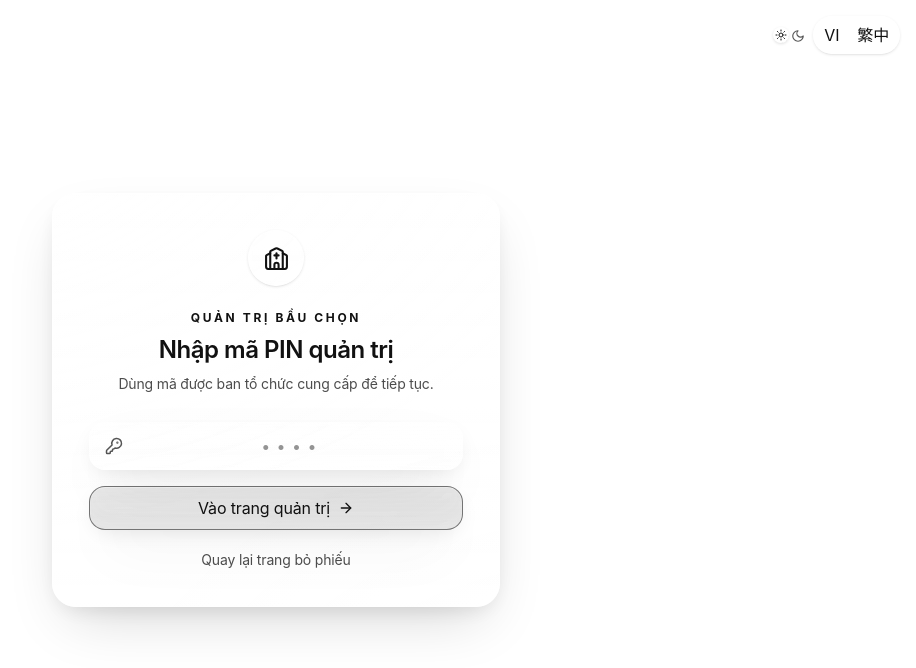
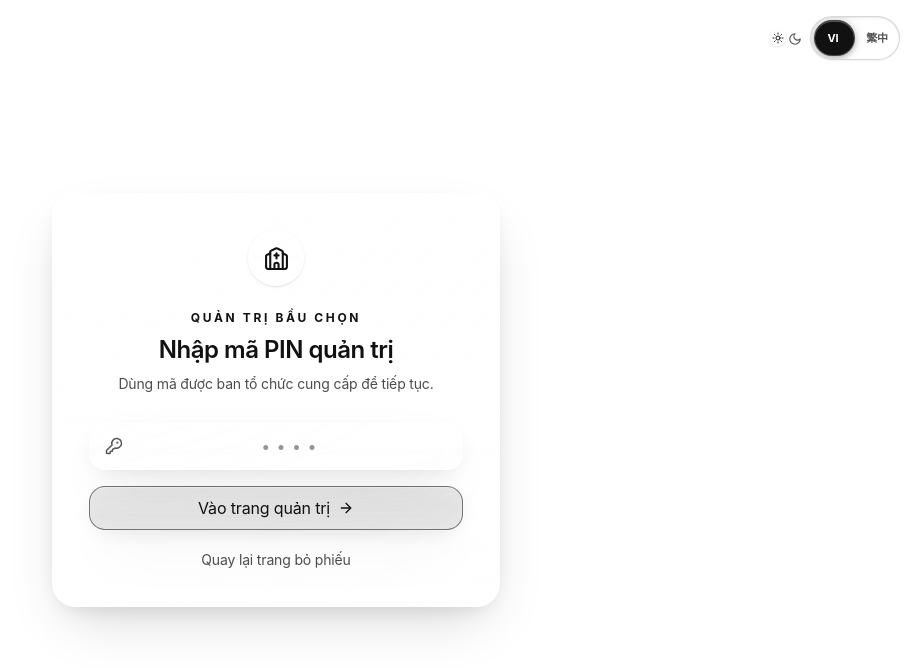
Before and after one commit to TaDat10062002/church-leader-votes, a Next.js app: page /admin in a window 1280 px wide. Shown: the top 668 px of the page, without its empty margins (364-1280 px from the left). Built offline with nearby package versions, Linux system fonts and the light colour scheme; no server answers.

Commit message:
update liquid ui glass

```diff
--- a/src/app/globals.css
+++ b/src/app/globals.css
@@ -222,6 +222,86 @@ a:focus-visible, button:focus-visible, select:focus-visible, input:focus-visible
 }
 
 .appearance-controls { display: inline-flex; flex-shrink: 0; align-items: center; gap: .25rem; }
+.locale-switch {
+  position: relative;
+  display: inline-flex;
+  width: 5.625rem;
+  height: 2.75rem;
+  flex: 0 0 auto;
+  align-items: center;
+  justify-content: space-between;
+  overflow: hidden;
+  border: 1px solid color-mix(in srgb, var(--app-ink) 16%, transparent);
+  border-radius: 999px;
+  padding: 0;
+  box-shadow: inset 0 1px 2px color-mix(in srgb, var(--app-ink) 10%, transparent),
+    0 1px 2px color-mix(in srgb, var(--app-ink) 6%, transparent);
+}
+.locale-switch-thumb {
+  position: absolute;
+  z-index: 0;
+  top: 3px;
+  bottom: 3px;
+  left: 3px;
+  width: calc(50% - 3px);
+  border: 1px solid color-mix(in srgb, var(--app-page-color) 22%, transparent);
+  border-radius: 999px;
+  background: var(--app-ink);
+  box-shadow: 0 2px 5px color-mix(in srgb, var(--app-ink) 24%, transparent),
+    0 0 12px color-mix(in srgb, var(--app-ink) 16%, transparent),
+    inset 0 1px 0 color-mix(in srgb, var(--app-page-color) 28%, transparent);
+  overflow: hidden;
+  pointer-events: none;
+}
+.locale-switch-glint,
+.segmented-switch-glint {
+  position: absolute;
+  top: -40%;
+  bottom: -40%;
+  left: 0;
+  width: 38%;
+  border-radius: inherit;
+  filter: blur(1.5px);
+  pointer-events: none;
+}
+.locale-switch-glint {
+  background: linear-gradient(105deg, transparent, color-mix(in srgb, var(--app-page-color) 58%, transparent), transparent);
+}
+.segmented-switch-thumb { overflow: hidden; }
+.segmented-switch-glint {
+  background: linear-gradient(105deg, transparent, color-mix(in srgb, var(--foreground) 14%, transparent), transparent);
+}
+.locale-switch-option {
+  position: relative;
+  z-index: 1;
+  display: inline-flex;
+  width: 2.75rem;
+  height: 2.75rem;
+  flex: 0 0 2.75rem;
+  align-items: center;
+  justify-content: center;
+  border: 0;
+  border-radius: 999px;
+  padding: .25rem;
+  color: var(--app-muted);
+  font-size: .6875rem;
+  font-weight: 700;
+  line-height: 1;
+  cursor: pointer;
+  transition: color .18s ease, background-color .18s ease, border-color .18s ease,
+    box-shadow .18s ease, transform .18s ease;
+}
+.locale-switch-option:hover:not([aria-pressed="true"]) {
+  color: var(--app-ink);
+  background: color-mix(in srgb, var(--app-ink) 7%, transparent);
+}
+.locale-switch-option[aria-pressed="true"] {
+  color: var(--app-page-color);
+  background: transparent;
+}
+@media (prefers-reduced-motion: reduce) {
+  .locale-switch-option, .locale-switch-thumb { transition: none; }
+}
 .theme-control--floating { position: absolute; z-index: 5; right: 1rem; top: 1rem; }
 .icon-switch-control {
   position: relative;
--- a/src/components/theme/theme-control.tsx
+++ b/src/components/theme/theme-control.tsx
@@ -56,9 +56,34 @@ export function ThemeControl({ className }: { className?: string }) {
         </AnimatePresence>
       </motion.span>
   </motion.button>
-    <div className={glassClassName("subtle", "flex items-center gap-0.5 rounded-full p-0.5")} role="group" aria-label={t("language")}>
-      <button type="button" aria-label={t("languageVi")} aria-pressed={locale === "vi"} onClick={() => setLocale("vi")} className="rounded-full px-2 py-1 text-[10px] font-semibold text-ink aria-pressed:bg-white/60 sm:text-xs">VI</button>
-      <button type="button" aria-label={t("languageZhTw")} aria-pressed={locale === "zh-TW"} onClick={() => setLocale("zh-TW")} className="rounded-full px-2 py-1 text-[10px] font-semibold text-ink aria-pressed:bg-white/60 sm:text-xs">繁中</button>
+    <div className={glassClassName("subtle", "locale-switch")} role="group" aria-label={t("language")}>
+      <motion.span
+        aria-hidden="true"
+        className="locale-switch-thumb"
+        initial={false}
+        animate={{ x: locale === "zh-TW" ? 44 : 0 }}
+        transition={reduceMotion ? { duration: 0 } : {
+          type: "spring",
+          stiffness: 520,
+          damping: 34,
+          mass: 0.55,
+        }}
+      >
+        {!reduceMotion && (
+          <AnimatePresence initial={false}>
+            <motion.span
+              key={locale}
+              className="locale-switch-glint"
+              initial={{ x: "-140%", opacity: 0 }}
+              animate={{ x: "320%", opacity: [0, 0.65, 0] }}
+              exit={{ opacity: 0 }}
+              transition={{ duration: 0.65, ease: "easeInOut" }}
+            />
+          </AnimatePresence>
+        )}
+      </motion.span>
+      <button type="button" aria-label={t("languageVi")} aria-pressed={locale === "vi"} onClick={() => setLocale("vi")} className="locale-switch-option">VI</button>
+      <button type="button" aria-label={t("languageZhTw")} aria-pressed={locale === "zh-TW"} onClick={() => setLocale("zh-TW")} className="locale-switch-option">繁中</button>
     </div>
   </div>;
 }
--- a/src/components/ui/glass-header.tsx
+++ b/src/components/ui/glass-header.tsx
@@ -18,7 +18,7 @@ export function GlassHeader({
     >
       <GlassSurface
         glassVariant="liquid-refract"
-        className="flex w-full min-w-0 flex-nowrap items-center justify-between gap-2 rounded-full px-2 py-2 sm:flex-wrap sm:gap-3 sm:px-4 sm:py-3"
+        className="flex w-full min-w-0 flex-nowrap items-center justify-between gap-2 rounded-full px-2 py-1.5 sm:flex-wrap sm:gap-3 sm:px-4 sm:py-2.5"
       >
         {children}
         <ThemeControl />
--- /dev/null
+++ b/src/components/ui/segmented-switch.tsx
@@ -0,0 +1,113 @@
+"use client";
+
+import { Tabs } from "@base-ui/react/tabs";
+import { AnimatePresence, motion, useReducedMotion } from "motion/react";
+import { useId, useState, type ReactNode } from "react";
+import { cn } from "@/lib/utils";
+
+export type SegmentedSwitchTab<T extends string = string> = {
+  value: T;
+  label: ReactNode;
+  content: ReactNode;
+};
+
+export type SegmentedSwitchProps<T extends string = string> = {
+  tabs: SegmentedSwitchTab<T>[];
+  value?: T;
+  defaultValue?: T;
+  onValueChange?: (value: T) => void;
+  className?: string;
+};
+
+export function SegmentedSwitch<T extends string = string>({
+  tabs,
+  value,
+  defaultValue,
+  onValueChange,
+  className,
+}: SegmentedSwitchProps<T>) {
+  const id = useId();
+  const reduceMotion = useReducedMotion();
+  const [uncontrolledValue, setUncontrolledValue] = useState<T | undefined>(
+    () => defaultValue ?? tabs[0]?.value,
+  );
+  const selectedValue = value !== undefined ? value : uncontrolledValue;
+  const activeTab = tabs.find((tab) => tab.value === selectedValue) ?? tabs[0];
+
+  const handleValueChange = (nextValue: unknown) => {
+    const next = nextValue as T;
+    if (value === undefined) setUncontrolledValue(next);
+    onValueChange?.(next);
+  };
+
+  const enter = reduceMotion
+    ? { opacity: 0, y: 0, scale: 1 }
+    : { opacity: 0, y: 8, scale: 0.98 };
+  const shown = { opacity: 1, y: 0, scale: 1 };
+  const leave = reduceMotion
+    ? { opacity: 0, y: 0, scale: 1 }
+    : { opacity: 0, y: -8, scale: 0.98 };
+
+  return (
+    <Tabs.Root
+      value={activeTab?.value ?? null}
+      onValueChange={handleValueChange}
+      className={cn("w-full", className)}
+    >
+      <Tabs.List className="inline-flex w-full items-center rounded-lg bg-muted p-1 shadow-inner">
+        {tabs.map((tab) => (
+          <Tabs.Tab
+            key={tab.value}
+            value={tab.value}
+            className="relative isolate flex-1 cursor-pointer rounded-md px-3 py-2 text-sm font-medium text-muted-foreground outline-none transition-colors data-[active]:bg-transparent data-[active]:text-foreground focus-visible:z-10 focus-visible:ring-2 focus-visible:ring-ring focus-visible:ring-offset-2 focus-visible:ring-offset-background"
+            render={
+              <motion.button
+                whileTap={reduceMotion ? undefined : { scale: 0.96 }}
+              />
+            }
+          >
+            {tab.value === activeTab?.value && (
+              <motion.span
+                aria-hidden="true"
+                layoutId={reduceMotion ? undefined : `segmented-switch-${id}-thumb`}
+                transition={{ type: "spring", stiffness: 500, damping: 35 }}
+                className="segmented-switch-thumb absolute inset-0 -z-10 rounded-md bg-background shadow-md"
+              >
+                {!reduceMotion && (
+                  <AnimatePresence initial={false}>
+                    <motion.span
+                      key={tab.value}
+                      aria-hidden="true"
+                      className="segmented-switch-glint"
+                      initial={{ x: "-140%", opacity: 0 }}
+                      animate={{ x: "320%", opacity: [0, 0.48, 0] }}
+                      exit={{ opacity: 0 }}
+                      transition={{ duration: 0.65, ease: "easeInOut" }}
+                    />
+                  </AnimatePresence>
+                )}
+              </motion.span>
+            )}
+            <span className="relative">{tab.label}</span>
+          </Tabs.Tab>
+        ))}
+      </Tabs.List>
+
+      {activeTab && (
+        <Tabs.Panel value={activeTab.value} className="mt-4 outline-none">
+          <AnimatePresence mode="wait" initial={false}>
+            <motion.div
+              key={activeTab.value}
+              initial={enter}
+              animate={shown}
+              exit={leave}
+              transition={{ duration: 0.15 }}
+            >
+              {activeTab.content}
+            </motion.div>
+          </AnimatePresence>
+        </Tabs.Panel>
+      )}
+    </Tabs.Root>
+  );
+}
```
